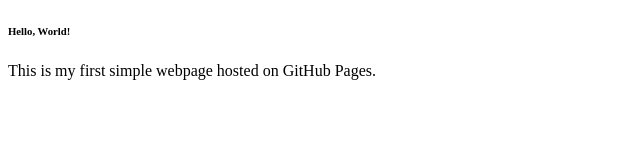
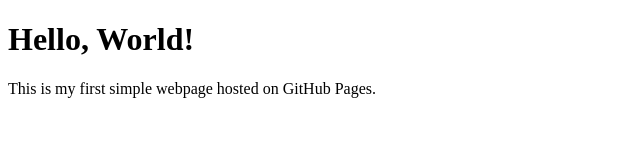
Before and after one commit to Tobore0/First-Web-Page, a plain HTML site: page index.html in a window 1280 px wide. Shown: the whole page, without its empty margins (0-640 px from the left). Drawn offline with Linux system fonts and the light colour scheme.

Commit message:
Update index.html

```diff
--- a/index.html
+++ b/index.html
@@ -4,7 +4,7 @@
   <title>My Simple Webpage</title>
 </head>
 <body>
-  <h6>Hello, World!</h6>
+  <h1>Hello, World!</h1>
   <p>This is my first simple webpage hosted on GitHub Pages.</p>
   <a href= file:///C:/Users/EOyibo/OneDrive%20-%20southeastcollege.org/Documents/Python%20classes/Repos/First-Web-Page/index.html> </a>
 </body>
```
